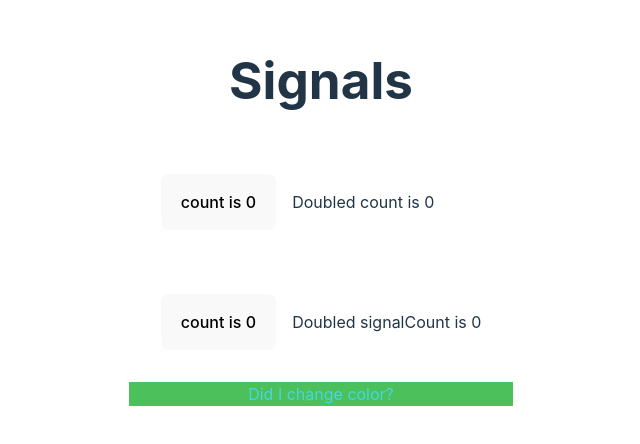
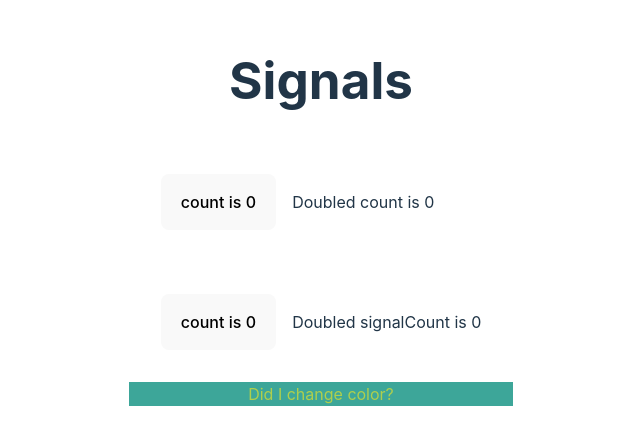
Before and after one commit to emmut/signals-react, a React (Vite) app: page / in a window 1280 px wide. Shown: the part 188-632 px from the top of the page, without its empty margins (319-959 px from the left). Built offline with nearby package versions, Linux system fonts and the light colour scheme.

Commit message:
step 5: react solution 1

```diff
--- a/src/ColorDiv.tsx
+++ b/src/ColorDiv.tsx
@@ -1,11 +1,15 @@
+const randomColor = () =>
+  `#${Math.random().toString(16).slice(2, 8).padEnd(6, "0")}`;
+
+const color1 = randomColor();
+const color2 = randomColor();
+
 export default function ColorDiv() {
-  const randomColor = () =>
-    `#${Math.random().toString(16).slice(2, 8).padEnd(6, "0")}`;
   return (
     <div
       style={{
-        backgroundColor: randomColor(),
-        color: randomColor(),
+        backgroundColor: color1,
+        color: color2,
       }}
     >
       Did I change color?
```
